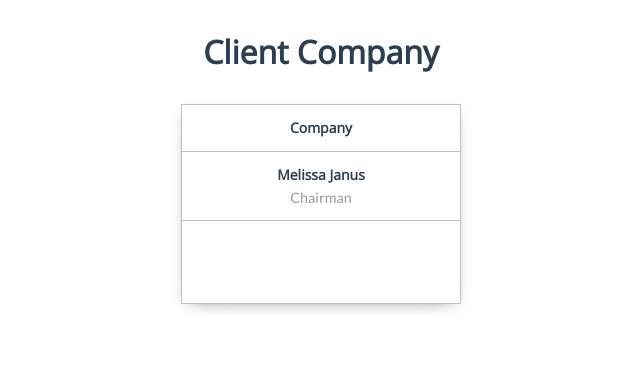
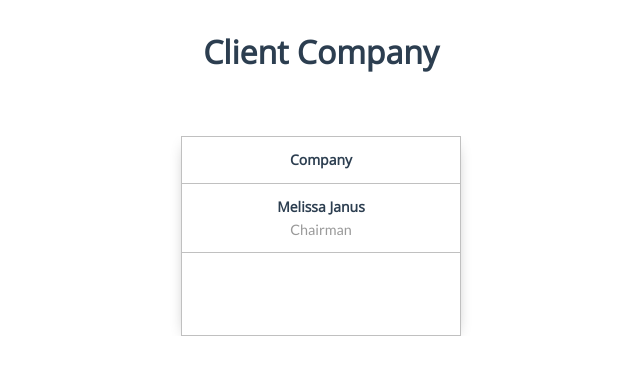
Before and after one commit to dannyk08/anattadesign, a Vue app: page / in a window 1280 px wide. Shown: the top 368 px of the page, without its empty margins (319-959 px from the left). Built offline with nearby package versions, Linux system fonts and the light colour scheme.

Commit message:
components are nesting properly; [next]: implement carousel

```diff
--- a/src/components/Company.vue
+++ b/src/components/Company.vue
@@ -1,17 +1,24 @@
 <template>
   <main class="company">
     <h1 class="company__name">Client Company</h1>
+    <EmployeeCarouselSlot
+      :isCarousel="!!company.employees && !!company.employees.length"
+      :slotName="carouselSlotName"
+    >
       <Employee
         :isNode="false"
         v-for="employee in company.employees"
         :key="employee.id"
         :employee="employee"
+        :id="employee.id"
       />
+    </EmployeeCarouselSlot>
   </main>
 </template>
 
 <script>
 import Employee from "./Employee.vue";
+import EmployeeCarouselSlot from "./EmployeeCarouselSlot.vue";
 
 export default {
   name: "ad-company",
@@ -19,9 +26,18 @@ export default {
     company: {
       type: Object,
       required: true
+    },
+    carouselSlotName: {
+      type: Object,
+      default() {
+        return {
+          name: "carouselSlotName"
+        };
+      }
     }
   },
   components: {
+    EmployeeCarouselSlot,
     Employee
   }
 };
--- a/src/components/Employee.vue
+++ b/src/components/Employee.vue
@@ -5,28 +5,39 @@
       :showEmployees="showEmployees"
       :employeeInfo="employee.info"
     />
-    <main v-if="employee.employees.length && showEmployees" class="employee__employees">
+    <EmployeeCarouselSlot
+      :isCarousel="!!employee.employees && !!employee.employees.length"
+      :slotName="{id}"
+      v-if="employee.employees.length && showEmployees"
+    >
       <ad-employee
         :isNode="true"
         v-for="employee in employee.employees"
         :key="employee.id"
         :employee="employee"
+        :id="employee.id"
       />
-    </main>
+    </EmployeeCarouselSlot>
   </div>
 </template>
 
 <script>
 import EmployeeCard from "./EmployeeCard.vue";
+import EmployeeCarouselSlot from "./EmployeeCarouselSlot.vue";
 
 export default {
   name: "ad-employee",
   components: {
+    EmployeeCarouselSlot,
     EmployeeCard
   },
   props: {
     isNode: {
       type: Boolean,
+      required: true
+    },
+    id: {
+      type: Number,
       required: true
     },
     employee: {
@@ -100,13 +111,5 @@ export default {
       width: 0;
     }
   }
-
-  &__employees {
-    display: flex;
-    overflow-x: auto;
-    width: 100%;
-    justify-content: space-around;
-    margin-top: var(--node-highlight-height);
-  }
 }
 </style>
--- /dev/null
+++ b/src/components/EmployeeCarouselSlot.vue
@@ -0,0 +1,42 @@
+<template slot="slotName">
+  <section class="employee-carousel">
+    <main class="employee-carousel__container" :class="{'should-rotate': isCarousel}">
+      <slot></slot>
+    </main>
+  </section>
+</template>
+
+<script>
+export default {
+  name: "ad-employee-carousel-slot",
+  props: {
+    isCarousel: {
+      type: Boolean,
+      default: false,
+      required: true
+    },
+    slotName: {
+      default: "default"
+    }
+  }
+};
+</script>
+
+<style lang="scss" scoped>
+.employee-carousel {
+  position: relative;
+  display: flex;
+  overflow-x: auto;
+  width: 100%;
+  justify-content: space-around;
+  margin-top: var(--node-highlight-height);
+
+  &__container {
+    display: flex;
+
+    .should-rotate {
+      background: transparentize(crimson, 0.75);
+    }
+  }
+}
+</style>
```
Lines whose indentation alone changed are shown as unchanged.
